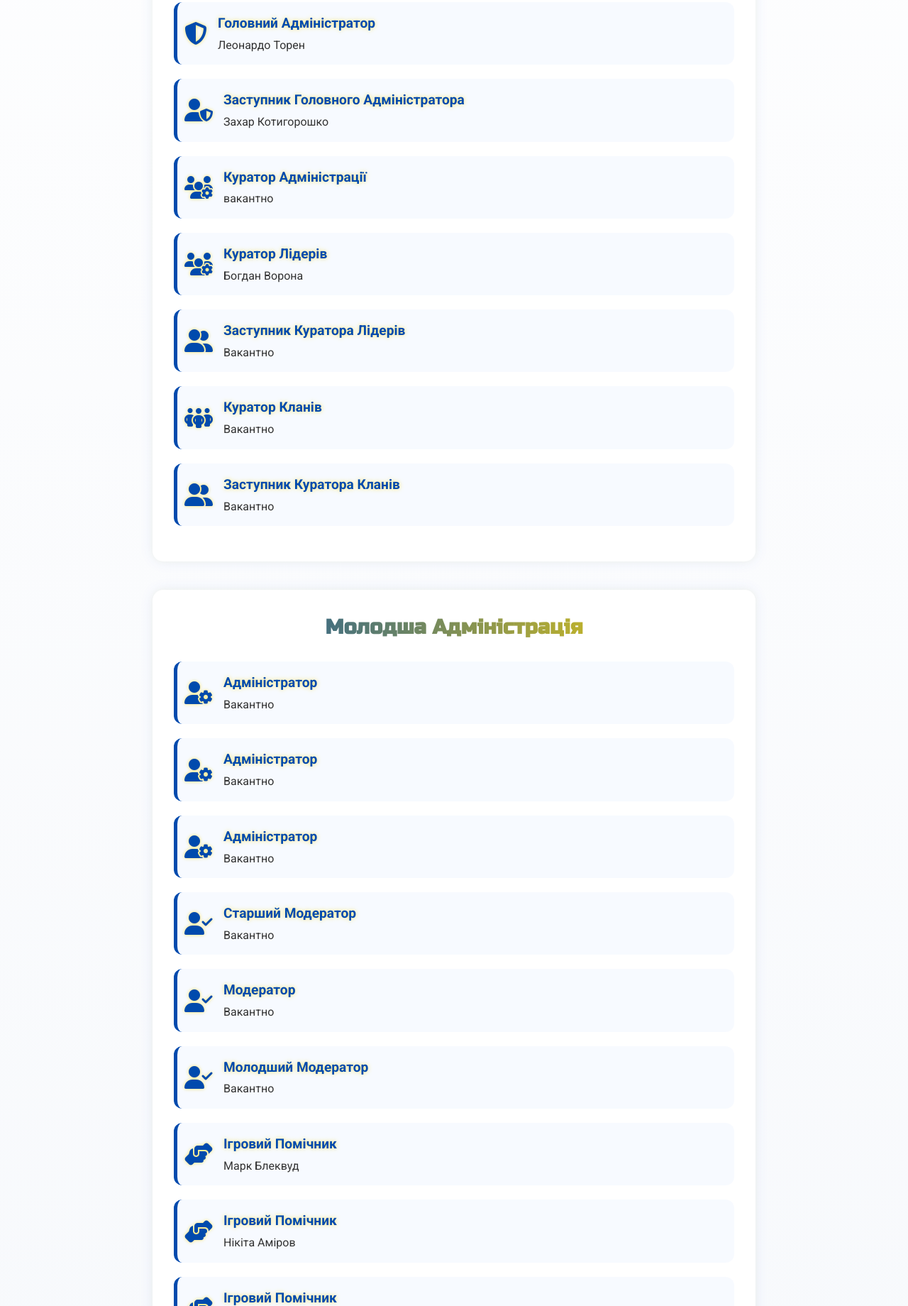
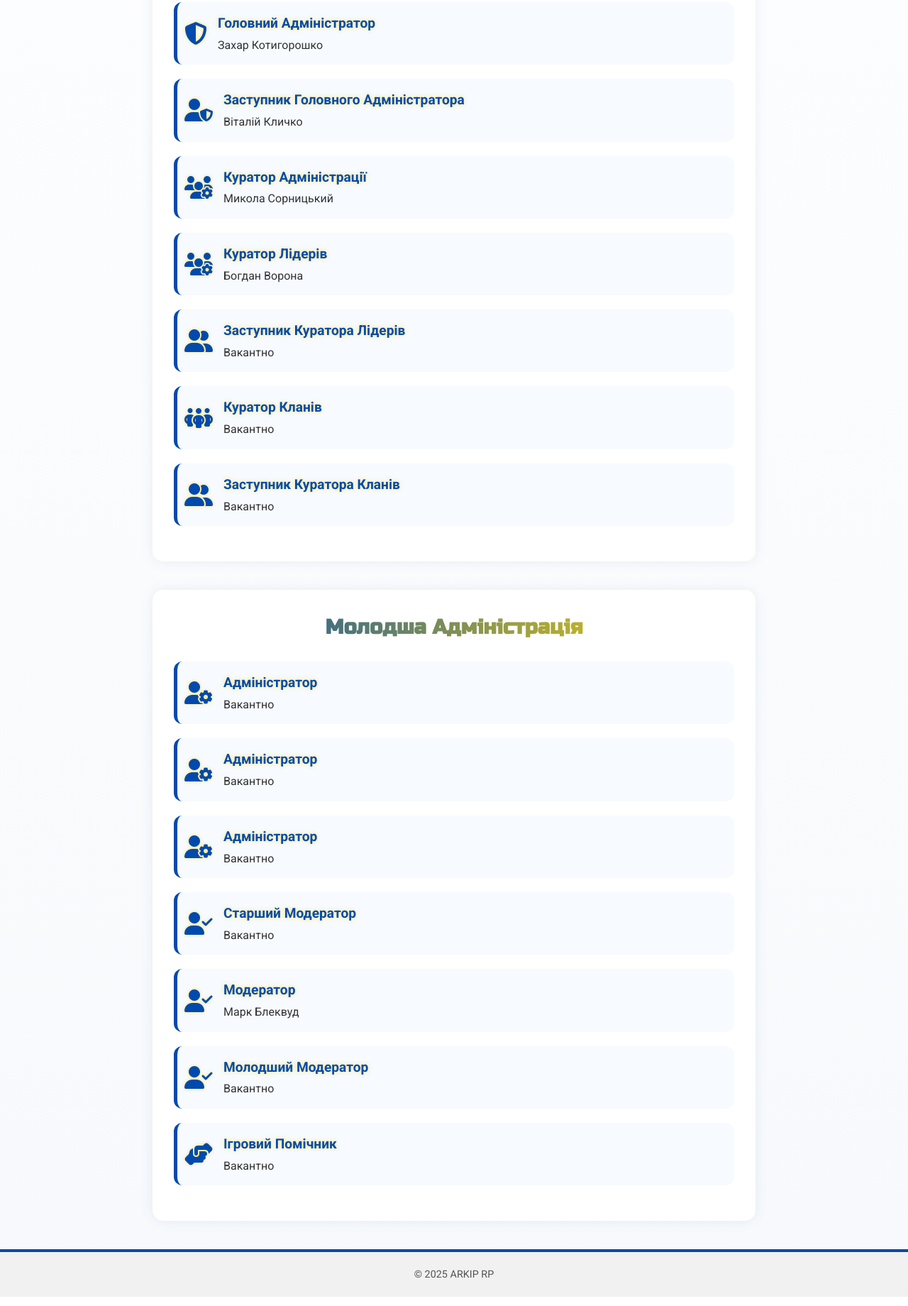
Before and after one commit to More58-ai/arkiprp, a plain HTML site: page index.html in a window 1280 px wide. Shown: the part 960-2800 px from the top of the page at 71% size. Drawn offline with Linux system fonts and the light colour scheme.

Commit message:
Update index.html

```diff
--- a/index.html
+++ b/index.html
@@ -188,7 +188,7 @@
         <i class="fas fa-project-diagram icon"></i>
         <div>
           <strong>Керівник Проєкта</strong>
-          <p>Мурчик Громов</p>
+          <p>Вакантно</p>
         </div>
       </div>
     </section>
@@ -200,7 +200,7 @@
         <i class="fas fa-shield-halved icon"></i>
         <div>
           <strong>Головний Адміністратор</strong>
-          <p>Леонардо Торен</p>
+          <p>Захар Котигорошко</p>
         </div>
       </div>
 
@@ -208,7 +208,7 @@
         <i class="fas fa-user-shield icon"></i>
         <div>
           <strong>Заступник Головного Адміністратора</strong>
-          <p>Захар Котигорошко</p>
+          <p>Віталій Кличко</p>
         </div>
       </div>
 
@@ -216,7 +216,7 @@
         <i class="fas fa-users-gear icon"></i>
         <div>
           <strong>Куратор Адміністрації</strong>
-          <p>вакантно</p>
+          <p>Микола Сорницький</p>
         </div>
       </div>
 
@@ -294,7 +294,7 @@
         <i class="fas fa-user-check icon"></i>
         <div>
           <strong>Модератор</strong>
-          <p>Вакантно</p>
+          <p>Марк Блеквуд</p>
         </div>
       </div>
 
@@ -311,25 +311,11 @@
         <i class="fas fa-hands-helping icon"></i>
         <div>
           <strong>Ігровий Помічник</strong>
-          <p>Марк Блеквуд</p>
+          <p>Вакантно</p>
         </div>
       </div>
 
-      <div class="person">
-        <i class="fas fa-hands-helping icon"></i>
-        <div>
-          <strong>Ігровий Помічник</strong>
-          <p>Нікіта Аміров</p>
-        </div>
-      </div>
 
-      <div class="person">
-        <i class="fas fa-hands-helping icon"></i>
-        <div>
-          <strong>Ігровий Помічник</strong>
-          <p>Матео Котигорошко</p>
-        </div>
-      </div>
 
     </section>
 
```
